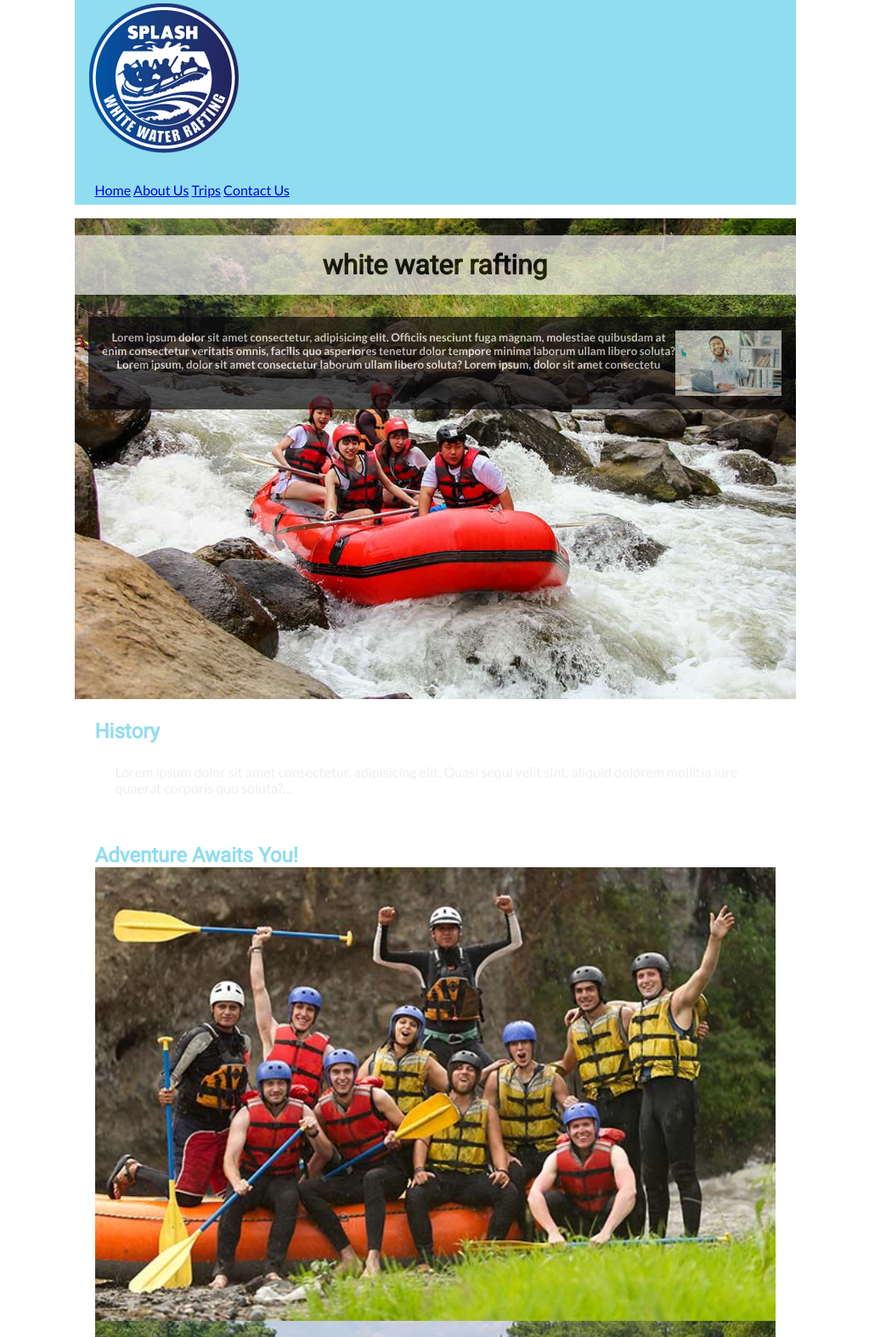
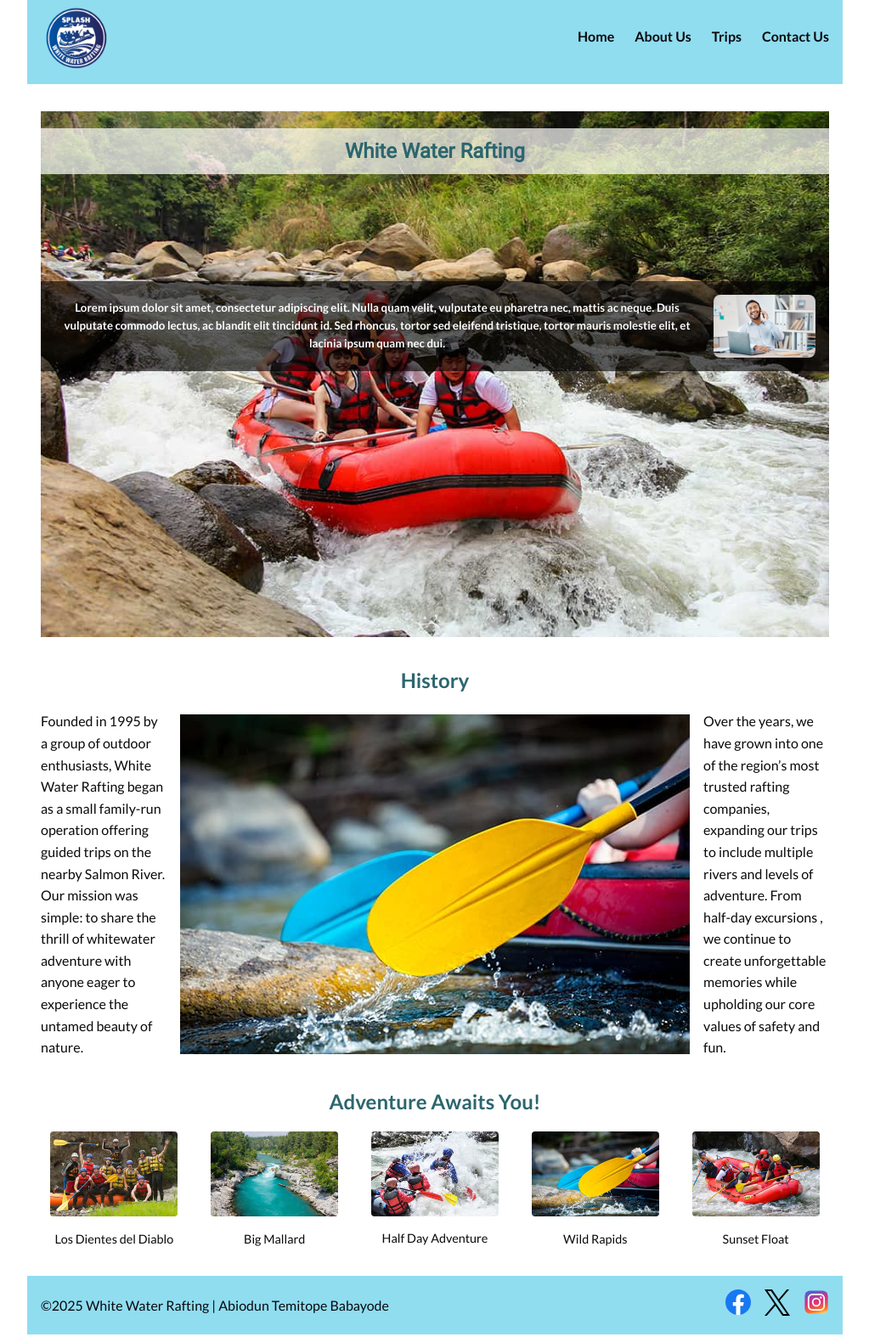
Before and after one commit to ABIKEM01/wdd130, a plain HTML site: page wwr/about.html in a window 1280 px wide. Shown: the part 13-1587 px from the top of the page at 85% size, without its empty margins (128-1151 px from the left). Drawn offline with Linux system fonts and the light colour scheme.

Commit message:
updated about us page

```diff
--- a/wwr/about.html
+++ b/wwr/about.html
@@ -3,8 +3,8 @@
   <head>
     <meta charset="UTF-8" />
     <meta name="viewport" content="width=device-width, initial-scale=1.0" />
-    <title>About</title>
-    <meta name="description" content="About 'white water rafting (wwr)' " />
+    <title>About Us - White Water Rafting</title>
+    <meta name="description" content="About White Water Rafting" />
     <meta name="author" content="Abiodun Babayode" />
     <link rel="stylesheet" href="styles/rafting.css" />
     <link rel="preconnect" href="https://fonts.googleapis.com" />
@@ -15,51 +15,84 @@
     />
   </head>
   <body>
-    <!-- Heading font: Roboto -->
-    <!-- Body font: Lato -->
     <header>
-      <img src="images/wwr-logo.png" alt="company logo" />
+      <img src="images/wwr-logo.png" alt="White Water Rafting Logo" />
       <nav>
-        <a href="index.html">Home</a>
-        <a href="about.html">About Us</a>
-        <a href="trips.html">Trips</a>
-        <a href="contact.html">Contact Us</a>
+        <ul>
+          <li><a href="index.html">Home</a></li>
+          <li><a href="about.html">About Us</a></li>
+          <li><a href="trips.html">Trips</a></li>
+          <li><a href="contact.html">Contact Us</a></li>
+        </ul>
       </nav>
     </header>
+
     <main>
-      <div class="hero">
-        <img src="images/wwr-hero.jpg" alt="wwr hero image" />
-        <h1>white water rafting</h1>
+      <section class="hero">
+        <img src="images/wwr-hero.jpg" alt="Rafting Adventure" />
+        <h1>White Water Rafting</h1>
         <article>
-          <img src="images/wwr-employee.jpg" alt="happy employee" />
           <h5>
-            Lorem ipsum dolor sit amet consectetur, adipisicing elit. Officiis
-            nesciunt fuga magnam, molestiae quibusdam at enim consectetur
-            veritatis omnis, facilis quo asperiores tenetur dolor tempore minima
-            laborum ullam libero soluta? Lorem ipsum, dolor sit amet consectetur
-            laborum ullam libero soluta? Lorem ipsum, dolor sit amet consectetu
+            Lorem ipsum dolor sit amet, consectetur adipiscing elit. Nulla quam
+            velit, vulputate eu pharetra nec, mattis ac neque. Duis vulputate
+            commodo lectus, ac blandit elit tincidunt id. Sed rhoncus, tortor
+            sed eleifend tristique, tortor mauris molestie elit, et lacinia
+            ipsum quam nec dui.
           </h5>
+          <img src="images/wwr-employee.jpg" alt="Happy Employee" />
         </article>
-        <section>
-          <h2>History</h2>
+      </section>
+
+      <section class="history">
+        <h2>History</h2>
+        <div class="history-content">
           <p>
-            Lorem ipsum dolor sit amet consectetur, adipisicing elit. Quasi
-            sequi velit sint, aliquid dolorem mollitia iure quaerat corporis quo
-            soluta?...
+            Founded in 1995 by a group of outdoor enthusiasts, White Water
+            Rafting began as a small family-run operation offering guided trips
+            on the nearby Salmon River. Our mission was simple: to share the
+            thrill of whitewater adventure with anyone eager to experience the
+            untamed beauty of nature.
           </p>
-        </section>
-        <section>
-          <h2>Adventure Awaits You!</h2>
-          <img src="images/rafting1.jpg" alt="rafting image1" />
-          <img src="images/rafting2.jpg" alt="rafting image2" />
-          <img src="images/rafting3.jpg" alt="rafting image3" />
-          <img src="images/rafting4.jpg" alt="rafting image4" />
-          <img src="images/rafting5.jpg" alt="rafting image5" />
-        </section>
-      </div>
+          <img src="images/rafting4.jpg" alt="Rafting History" />
+          <p>
+            Over the years, we have grown into one of the region’s most trusted
+            rafting companies, expanding our trips to include multiple rivers
+            and levels of adventure. From half-day excursions , we continue to
+            create unforgettable memories while upholding our core values of
+            safety and fun.
+          </p>
+        </div>
+      </section>
+
+      <section class="adventures">
+        <h2>Adventure Awaits You!</h2>
+        <div class="adventure-gallery">
+          <figure>
+            <img src="images/rafting1.jpg" alt="Los Dientes del Diablo" />
+            <figcaption>Los Dientes del Diablo</figcaption>
+          </figure>
+          <figure>
+            <img src="images/rafting2.jpg" alt="Big Mallard" />
+            <figcaption>Big Mallard</figcaption>
+          </figure>
+          <figure>
+            <img src="images/rafting3.jpg" alt="Half Day Adventure" />
+            <figcaption>Half Day Adventure</figcaption>
+          </figure>
+          <figure>
+            <img src="images/rafting4.jpg" alt="Wild Rapids" />
+            <figcaption>Wild Rapids</figcaption>
+          </figure>
+          <figure>
+            <img src="images/rafting5.jpg" alt="Sunset Float" />
+            <figcaption>Sunset Float</figcaption>
+          </figure>
+        </div>
+      </section>
     </main>
+
     <footer>
-      <p>&copy;2025 ❤️ white water rafting ❤️ Abiodun Temitope Babayode</p>
+      <p>&copy;2025 White Water Rafting | Abiodun Temitope Babayode</p>
       <nav class="socialmedia">
         <a href="https://facebook.com">
           <img src="images/facebook.svg" alt="Facebook" />
--- a/wwr/styles/rafting.css
+++ b/wwr/styles/rafting.css
@@ -4,12 +4,10 @@
   --accent1-color: #f0edee;
   --accent2-color: #0a090c;
 
-  /* Font Labels */
-  --heading-font: "Roboto", sans-serif; /* Headings font */
-  --body-font: "Lato", sans-serif; /* Body text font */
+  --heading-font: "Roboto", sans-serif;
+  --body-font: "Lato", sans-serif;
 }
 
-/* Reset and Layout */
 * {
   margin: 0;
   padding: 0;
@@ -17,76 +15,149 @@
 }
 
 body {
-  font-family: var(--body-font); /* Applying body font */
-  color: var(--accent1-color);
+  font-family: var(--body-font);
+  color: var(--accent2-color);
+  line-height: 1.6;
 }
 
 header,
 main,
 footer {
-  width: 849px;
+  max-width: 960px;
   margin: 0 auto;
+  padding: 0 1rem;
 }
 
-/* Header */
 header {
+  display: grid;
+  grid-template-columns: auto 1fr;
+  align-items: center;
   background-color: var(--primary-color);
-  color: var(--accent2-color);
+  padding: 1rem;
 }
 
-/* Typography */
-h1,
-h2 {
-  font-family: var(--heading-font); /* Applying heading font */
-  color: var(--primary-color);
+header img {
+  width: 80px;
 }
 
-nav,
-p,
-section,
-article {
-  margin: 16px;
-  padding: 8px;
+header nav ul {
+  list-style: none;
+  display: flex;
+  justify-content: flex-end;
+  gap: 1.5rem;
 }
 
-/* Hero Section */
+header nav ul li a {
+  text-decoration: none;
+  color: var(--accent2-color);
+  font-weight: bold;
+}
+
 .hero {
   position: relative;
+  margin: 2rem 0;
 }
 
 .hero img {
-  display: block;
   width: 100%;
   height: auto;
+  display: block;
 }
 
-h1 {
+.hero h1 {
   position: absolute;
   top: 20px;
+  left: 0;
   width: 100%;
-  padding: 16px;
   text-align: center;
-  opacity: 0.7;
-  background-color: var(--accent1-color);
-  color: #000;
+  background: rgba(255, 255, 255, 0.7);
+  color: var(--secondary-color);
+  font-family: var(--heading-font);
+  padding: 0.5rem;
 }
 
 .hero article {
   position: absolute;
-  top: 100px;
-  width: 98%;
-  padding: 16px;
+  top: 200px;
+  left: 0;
+  width: 100%;
+  background: rgba(0, 0, 0, 0.6);
+  color: white;
   text-align: center;
-  opacity: 0.7;
-  background-color: var(--accent2-color);
-  left: 0.5px;
+  padding: 1rem;
+  display: flex;
+  align-items: center;
+  gap: 1rem;
 }
 
 .hero article img {
-  float: right;
-  width: 125px;
+  width: 120px;
+  border-radius: 8px;
 }
 
-.socialmedia a img {
+.history {
+  margin: 2rem 0;
+}
+
+.history h2 {
+  text-align: center;
+  margin-bottom: 1rem;
+  color: var(--secondary-color);
+}
+
+.history-content {
+  display: grid;
+  grid-template-columns: 1fr auto 1fr;
+  gap: 1rem;
+  align-items: center;
+}
+
+.adventures {
+  margin: 2rem 0;
+}
+
+.adventures h2 {
+  text-align: center;
+  margin-bottom: 1rem;
+  color: var(--secondary-color);
+}
+
+.adventure-gallery {
+  display: flex;
+  justify-content: space-between;
+  gap: 1rem;
+  flex-wrap: wrap;
+}
+
+.adventure-gallery figure {
+  flex: 1;
+  text-align: center;
+}
+
+.adventure-gallery img {
+  width: 100%;
+  max-width: 150px;
+  border-radius: 4px;
+}
+
+.adventure-gallery figcaption {
+  margin-top: 0.5rem;
+  font-size: 0.9rem;
+}
+
+footer {
+  background-color: var(--primary-color);
+  padding: 1rem;
+  display: flex;
+  justify-content: space-between;
+  align-items: center;
+}
+
+.socialmedia {
+  display: flex;
+  gap: 1rem;
+}
+
+.socialmedia img {
   width: 30px;
 }
```
